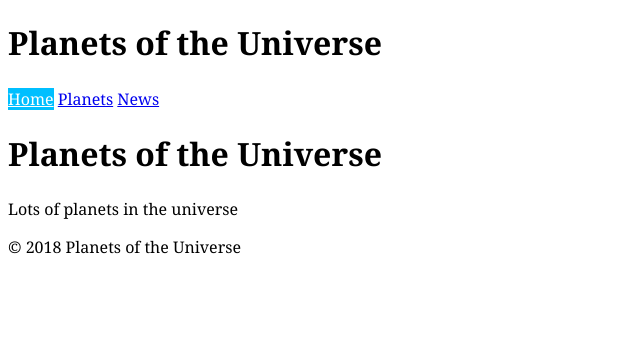
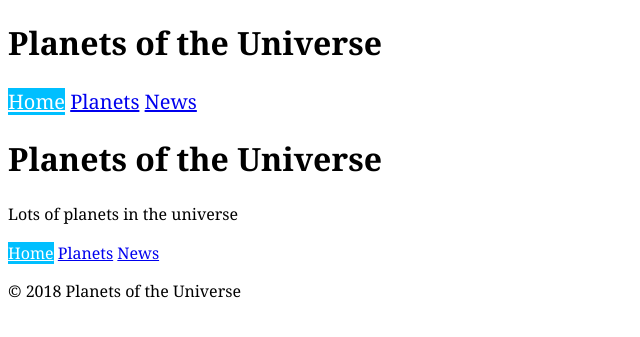
Before and after one commit to mcleangm/planets-of-the-universe, a Jekyll site: the page built from index.html, in a window 1280 px wide. Shown: the top 337 px of the page, without its empty margins (0-640 px from the left). Built offline with Jekyll 4.4.1, drawn with Linux system fonts in a browser that asks for light colours; Markdown is read by kramdown in place of the engine named in the settings.

Commit message:
Added navClass variable to jekyll include in header and footer to style each differently

```diff
--- a/_layouts/default.html
+++ b/_layouts/default.html
@@ -11,10 +11,11 @@
 
 <header>
   <h1>Planets of the Universe</h1>
-  {% include nav.html %}
+  {% include nav.html navClass='nav-header' %}
 </header>
 {{content}}
 <footer>
+  {% include nav.html navClass='nav-footer' %}
   <p>
     &copy 2018 Planets of the Universe
   </p>
```
